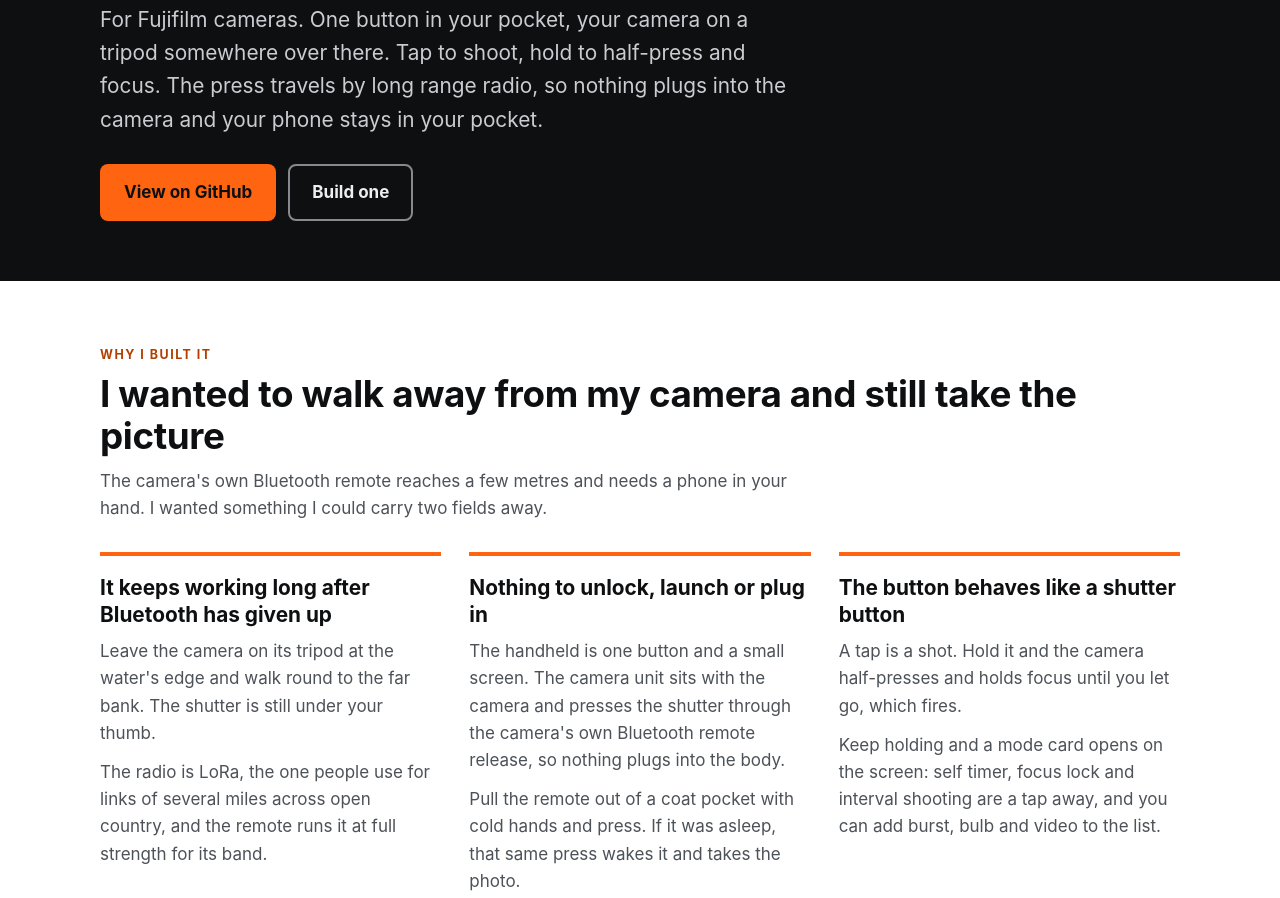
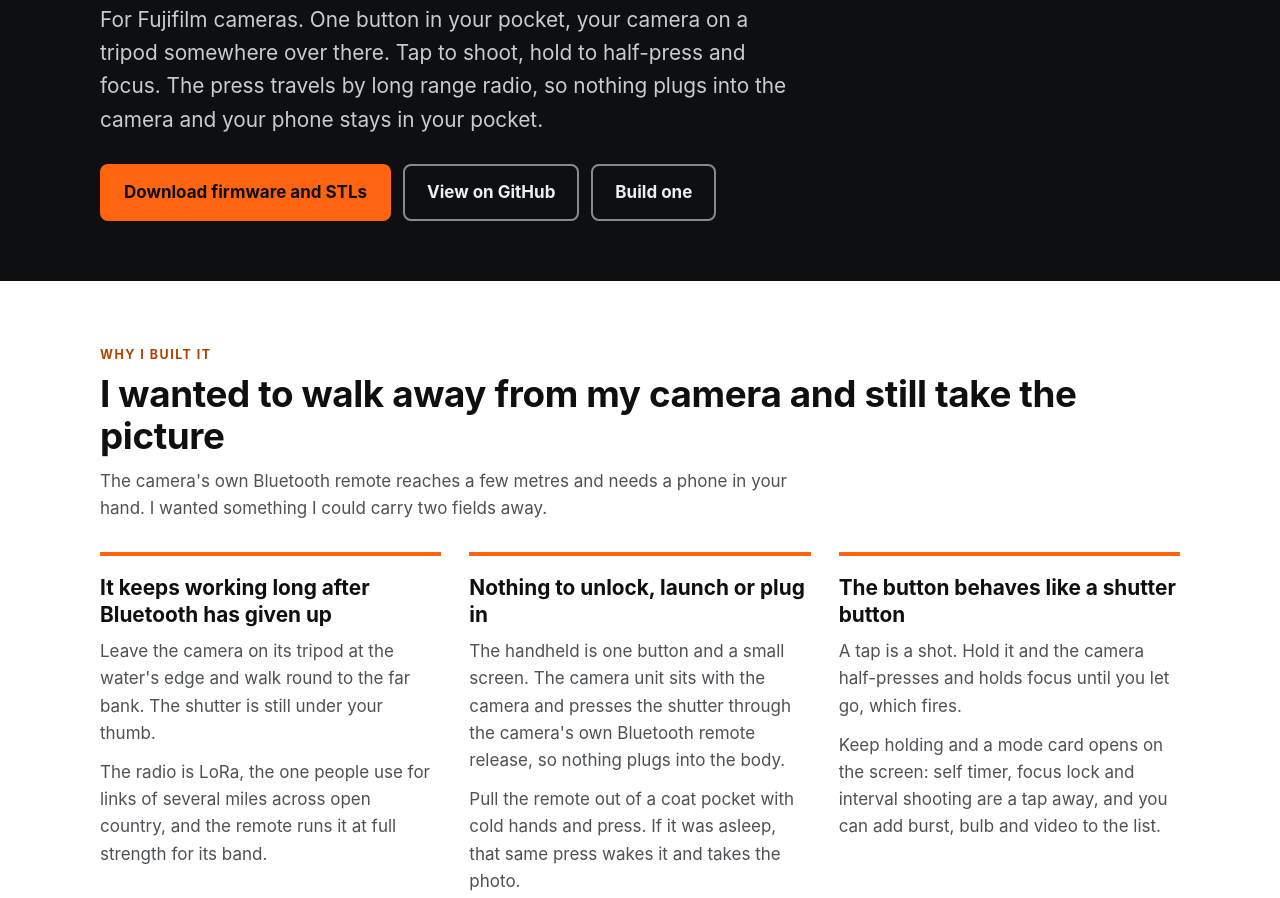
Before and after one commit to iinde/slr-remote, a plain HTML site: page docs/index.html in a window 1280 px wide. Shown: the part 866-1764 px from the top of the page. Drawn offline with Linux system fonts and the light colour scheme.

Commit message:
Landing page: Download firmware and STLs buttons

```diff
--- a/docs/index.html
+++ b/docs/index.html
@@ -210,7 +210,8 @@ footer ul { margin: 0; padding-left: 18px; }
     <h1>A camera remote unlike any other camera remote. <em>One that works for miles.</em></h1>
     <p class="pitch">For Fujifilm cameras. One button in your pocket, your camera on a tripod somewhere over there. Tap to shoot, hold to half-press and focus. The press travels by long range radio, so nothing plugs into the camera and your phone stays in your pocket.</p>
     <div class="btns">
-      <a class="btn btn-primary" href="https://github.com/iinde/slr-remote">View on GitHub</a>
+      <a class="btn btn-primary" href="https://github.com/iinde/slr-remote/releases/latest">Download firmware and STLs</a>
+      <a class="btn btn-ghost" href="https://github.com/iinde/slr-remote">View on GitHub</a>
       <a class="btn btn-ghost" href="https://github.com/iinde/slr-remote/blob/main/docs/getting-started.md">Build one</a>
     </div>
   </div>
@@ -483,7 +484,7 @@ footer ul { margin: 0; padding-left: 18px; }
         <p>When the handheld says <code>READY</code>, tap the button. Then see how far you can get.</p>
       </li>
     </ol>
-    <p class="more"><a class="btn btn-primary" href="https://github.com/iinde/slr-remote/blob/main/docs/getting-started.md">Start here: getting started</a></p>
+    <p class="more"><a class="btn btn-primary" href="https://github.com/iinde/slr-remote/blob/main/docs/getting-started.md">Start here: getting started</a> <a class="btn btn-primary" href="https://github.com/iinde/slr-remote/releases/latest">Download firmware and STLs</a></p>
   </div>
 </section>
 
```
